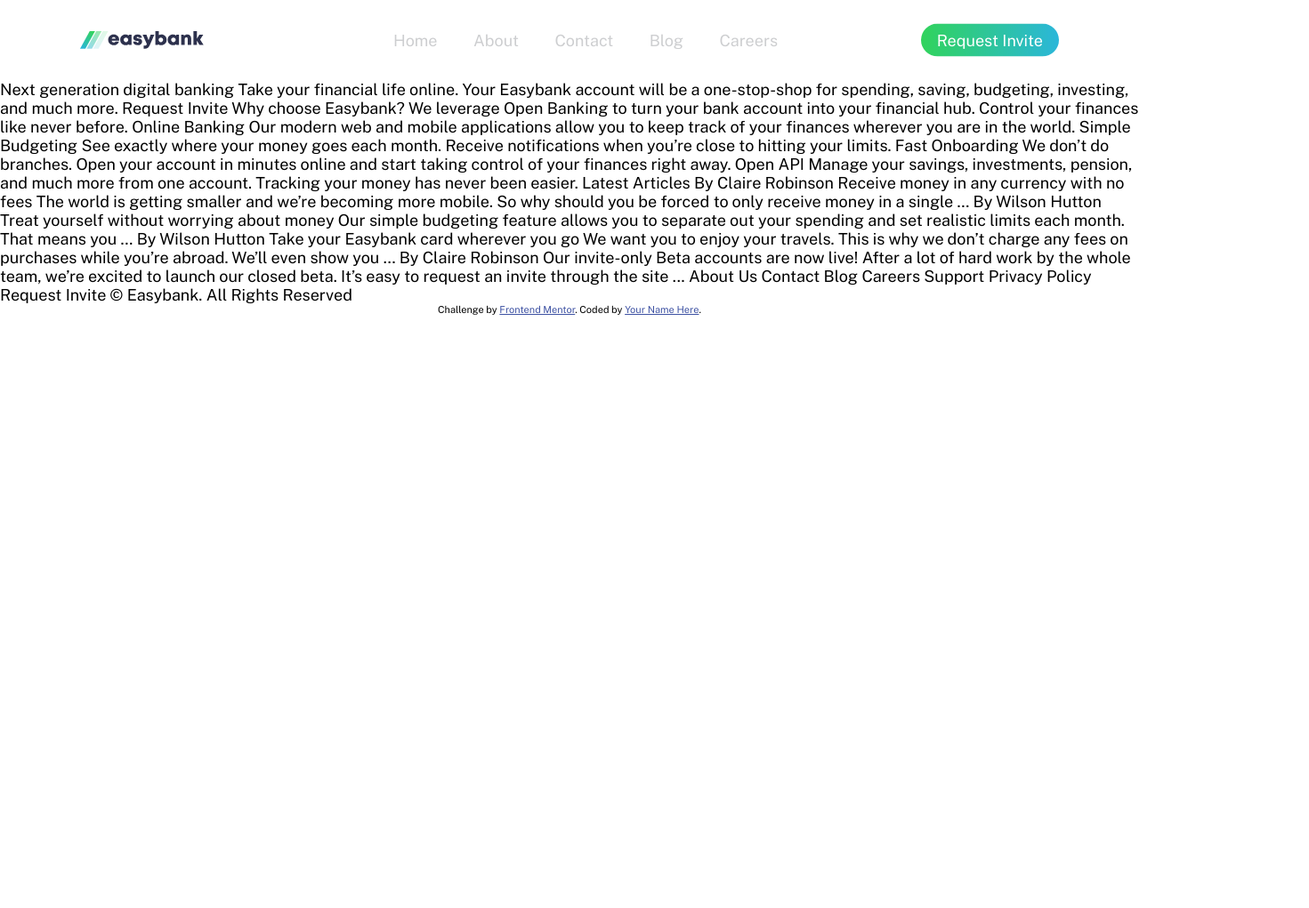
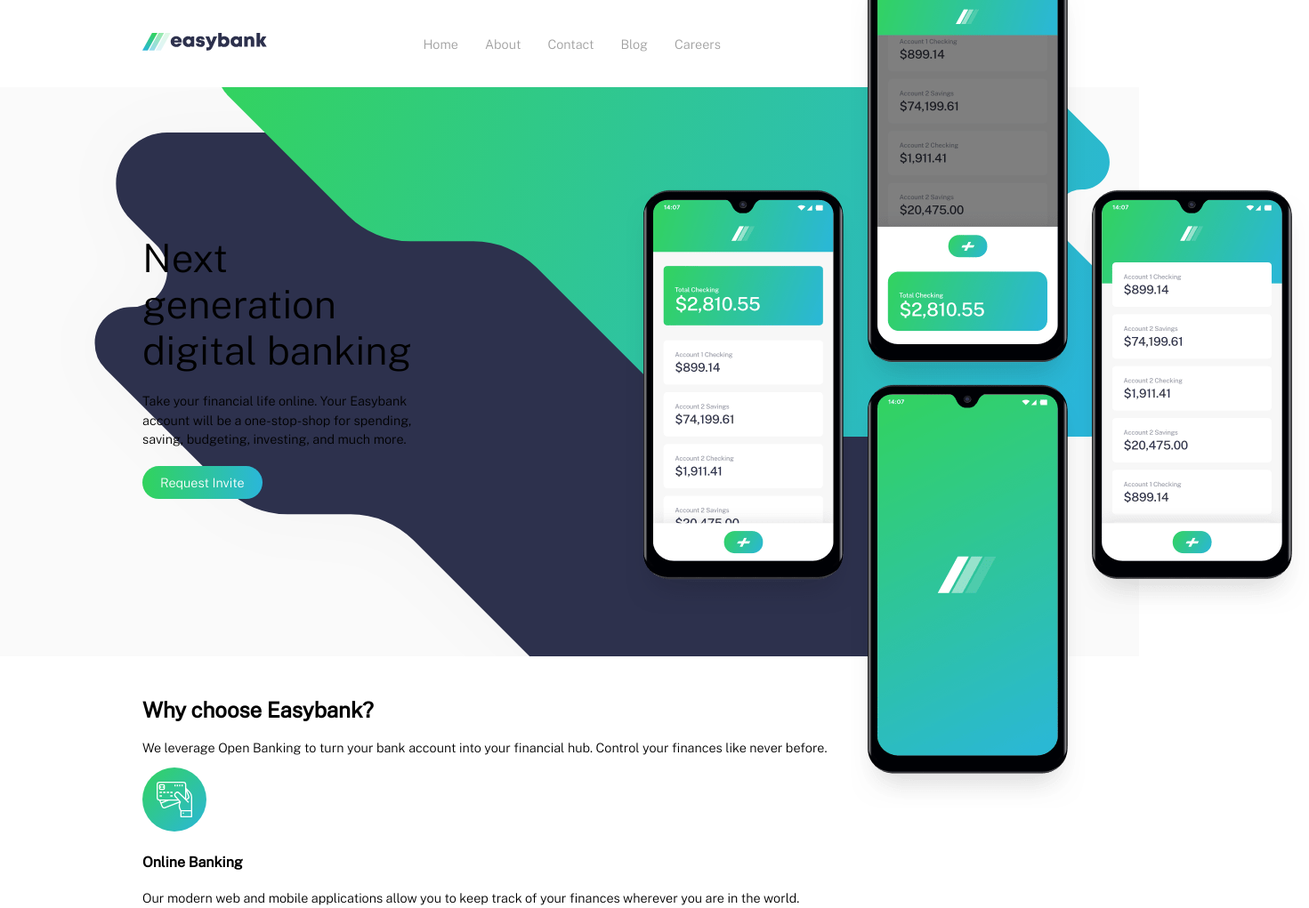
Before and after one commit to haroldseo/easybank-landing-page, a plain HTML site: page index.html in a window 1280 px wide. Shown: the top 1021 px of the page at 89% size, 1471 px wide, since content can reach past the window. Before the commit the page ends 800 px from the top, so only its background shows below. Drawn offline with nearby package versions, Linux system fonts and the light colour scheme.

Commit message:
finished html, working on css

```diff
--- a/css/styles.css
+++ b/css/styles.css
@@ -1,15 +1,110 @@
-@import url('https://fonts.googleapis.com/css?family=Public+Sans&display=swap');
+@import url('https://fonts.googleapis.com/css?family=Public+Sans:300,400&display=swap');
 
 body {
     margin: 0;
-    font-size: 18px;
     font-family: 'Public Sans', sans-serif;
     font-weight: 300;
 }
 
+p {
+    font-size: .9em;
+    /* line-height: 1.5em; */
+}
+
+ul {
+    list-style-type: none;
+    margin: 0;
+    padding: 0;
+}
+
+.container {
+    box-sizing: border-box;
+    padding: 1.6em 10em;
+    width: 100%;
+}
+
+.logo {
+    width: 140px;
+}
+
+.hide-desktop {
+    display: none;
+}
+
+header {
+    display: flex;
+    justify-content: space-between;
+    align-items: center;
+}
+
+.navbar {
+    display: flex;
+}
+
+    .navbar > li {
+        margin: 0 15px;
+    }
+
+    .navbar > li a {
+        text-decoration: none;
+        color: rgb(160, 160, 160);
+        font-size: .9em;
+    }
+
+.request-btn {
+    text-decoration: none;
+    color: rgb(255, 255, 255);
+    background-image: linear-gradient(to right, hsl(136, 65%, 51%), hsl(192, 70%, 51%));
+    padding: 10px 20px;
+    border-radius: 40px;
+    font-size: .9em;
+    display: inline-block;
+    margin: 5px 0;
+}
+
+.bg-container {
+    background-image: url("/images/bg-intro-desktop.svg");
+    background-color: rgb(250, 250, 250);
+    background-repeat: no-repeat;
+    background-position: 375% 65%;
+    height: 640px;
+    width: 100%;
+    position: relative;
+}
+
+.hero {
+    width: 50%;
+    padding-top: 0;
+    position: absolute;
+    top: 50%;
+    transform: translateY(-50%);
+}
+
+    .hero h1 {
+        font-size: 44px;
+        font-weight: 300;
+        margin: 20px 0;
+    }
+
+    .hero p {
+        line-height: 1.5em;
+    }
+
+.phones {
+    position: absolute;
+    top: -20%;
+    left: 55%;
+}
+/* body {
+    margin: 0;
+    font-size: 16px;
+    font-family: 'Public Sans', sans-serif;
+    font-weight: 300;
+} */
+
 /* Header */
 
-#header {
+/* #header {
     background-color: white;
     height: 5em;
     width: 100%;
@@ -51,10 +146,10 @@ body {
                     text-decoration: none;
                 }
 
-    #header button {
+    .inviteButton {
         background-image: linear-gradient(to right, hsl(136, 65%, 51%), hsl(192, 70%, 51%));
         color: white;
-        font-size: 18px;
+        font-size: 16px;
         font-family: 'Public Sans', sans-serif;
         font-weight: 300;
         top: 50%;
@@ -64,7 +159,7 @@ body {
         border-radius: 30px;
         transform: translateY(-50%);
         position: absolute;
-    }
+    } */
 
-.attribution { font-size: 11px; text-align: center; }
-.attribution a { color: hsl(228, 45%, 44%); }
+/* .attribution { font-size: 11px; text-align: center; }
+.attribution a { color: hsl(228, 45%, 44%); } */
--- a/index.html
+++ b/index.html
@@ -8,10 +8,16 @@
   <link rel="stylesheet" href="css/styles.css">
 </head>
 <body>
-  <header id="header">
-    <a href="#"><img src="images/logo.svg" class="logo" alt=""></a>
-    <nav class="navbar">
-      <ul>
+  <div class="container">
+    <header>
+      <a href="#"><img src="images/logo.svg" alt="logo" class="logo"></a>
+      <nav>
+        <a href="#" class="hide-desktop">
+          <img src="images/icon-hamburger.svg" alt="toggle menu" id="menu" class="menu">
+        </a>
+
+        <ul id="navbar" class="show-desktop hide-mobile navbar">
+          <li id="exit" class="exit-btn hide-desktop"><img src="images/icon-close.svg" alt="exit menu"></li>
           <li><a href="#">Home</a></li>
           <li><a href="#">About</a></li>
           <li><a href="#">Contact</a></li>
@@ -19,77 +25,101 @@
           <li><a href="#">Careers</a></li>
         </ul>
       </nav>
-    <button>Request Invite</button>
+      <a href="#" id="request" class="request-btn">Request Invite</a>
     </header>
-  <!-------------------------------------------->
+  </div>
 
-  Next generation digital banking
+  <div class="bg-container">
+    <img src="images/image-mockups.png" alt="phones" class="phones">
+    <div class="container hero">
+      <h1>Next generation digital banking</h1>
+      <p>Take your financial life online. Your Easybank account will be a one-stop-shop for spending, saving, budgeting, investing, and much more.</p>
+      <a href="#" id="request" class="request-btn">Request Invite</a>
+    </div>
+  </div>
 
-  Take your financial life online. Your Easybank account will be a one-stop-shop
-  for spending, saving, budgeting, investing, and much more.
+  <div class="gray-container">
+    <div class="container">
+      <h2>Why choose Easybank?</h2>
+      <p>We leverage Open Banking to turn your bank account into your financial hub. Control your finances like never before.</p>
+      <ul>
+        <li>
+          <img src="images/icon-online.svg" alt="">
+          <h4>Online Banking</h4>
+          <p>Our modern web and mobile applications allow you to keep track of your finances wherever you are in the world.</p>
+        </li>
+        <li>
+          <img src="images/icon-budgeting.svg" alt="">
+          <h4>Simple Budgeting</h4>
+          <p>See exactly where your money goes each month. Receive notifications when you’re close to hitting your limits.</p>
+        </li>
+        <li>
+          <img src="images/icon-onboarding.svg" alt="">
+          <h4>Fast Onboarding</h4>
+          <p>We don’t do branches. Open your account in minutes online and start taking control of your finances right away.</p>
+        </li>
+        <li>
+          <img src="images/icon-api.svg" alt="">
+          <h4>Open API</h4>
+          <p>Manage your savings, investments, pension, and much more from one account. Tracking your money has never been easier.</p>
+        </li>
+      </ul>
+    </div>
+  </div>
 
-  Request Invite
+  <div class="container">
+    <h2>Latest Articles</h2>
+    <article>
+      <img src="images/image-currency.jpg" alt="">
+      <h6>By Claire Robinson</h6>
+      <h4>Receive money in any currency with no fees</h4>
+      <p>The world is getting smaller and we’re becoming more mobile. So why should you be forced to only receive money in a single …</p>
+    </article>
+    <article>
+      <img src="images/image-restaurant.jpg" alt="">
+      <h6>By Wilson Hutton</h6>
+      <h4>Treat yourself without worrying about money</h4>
+      <p>Our simple budgeting feature allows you to separate out your spending and set realistic limits each month. That means you …</p>
+    </article>
+    <article>
+      <img src="images/image-plane.jpg" alt="">
+      <h6>By Wilson Hutton</h6>
+      <h4>Take your Easybank card wherever you go</h4>
+      <p>We want you to enjoy your travels. This is why we don’t charge any fees on purchases while you’re abroad. We’ll even show you …</p>
+    </article>
+    <article>
+      <img src="images/image-confetti.jpg" alt="">
+      <h6>By Claire Robinson</h6>
+      <h4>Our invite-only Beta accounts are now live!</h4>
+      <p>After a lot of hard work by the whole team, we’re excited to launch our closed beta. It’s easy to request an invite through the site …</p>
+    </article>
+  </div>
 
-  <!-------------------------------------------->
-
-  Why choose Easybank?
-
-  We leverage Open Banking to turn your bank account into your financial hub. Control
-  your finances like never before.
-
-  Online Banking
-  Our modern web and mobile applications allow you to keep track of your finances
-  wherever you are in the world.
-
-  Simple Budgeting
-  See exactly where your money goes each month. Receive notifications when you’re
-  close to hitting your limits.
-
-  Fast Onboarding
-  We don’t do branches. Open your account in minutes online and start taking control
-  of your finances right away.
-
-  Open API
-  Manage your savings, investments, pension, and much more from one account. Tracking
-  your money has never been easier.
-
-  <!-------------------------------------------->
-
-  Latest Articles
-
-  By Claire Robinson
-  Receive money in any currency with no fees
-  The world is getting smaller and we’re becoming more mobile. So why should you be
-  forced to only receive money in a single …
-
-  By Wilson Hutton
-  Treat yourself without worrying about money
-  Our simple budgeting feature allows you to separate out your spending and set
-  realistic limits each month. That means you …
-
-  By Wilson Hutton
-  Take your Easybank card wherever you go
-  We want you to enjoy your travels. This is why we don’t charge any fees on purchases
-  while you’re abroad. We’ll even show you …
-
-  By Claire Robinson
-  Our invite-only Beta accounts are now live!
-  After a lot of hard work by the whole team, we’re excited to launch our closed beta.
-  It’s easy to request an invite through the site ...
-
-  <!-------------------------------------------->
-
-  About Us
-  Contact
-  Blog
-  Careers
-  Support
-  Privacy Policy
-
-  Request Invite
-
-  © Easybank. All Rights Reserved
-
+  <div class="navy-container">
+    <div class="container">
+      <footer>
+        <a href="#"><img src="images/logo.svg" alt="logo" class="logo"></a>
+        <ul class="footer-icons">
+          <li><a href="#"><img src="images/icon-facebook.svg" alt=""></a></li>
+          <li><a href="#"><img src="images/icon-youtube.svg" alt=""></a></li>
+          <li><a href="#"><img src="images/icon-twitter.svg" alt=""></a></li>
+          <li><a href="#"><img src="images/icon-pinterest.svg" alt=""></a></li>
+          <li><a href="#"><img src="images/icon-instagram.svg" alt=""></a></li>
+        </ul>
+        <ul class="footer-links">
+          <li><a href="#">About Us</a></li>
+          <li><a href="#">Contact</a></li>
+          <li><a href="#">Blog</a></li>
+          <li><a href="#">Careers</a></li>
+          <li><a href="#">Support</a></li>
+          <li><a href="#">Privacy Policy</a></li>
+          <li><a href="#" id="request" class="request-btn">Request Invite</a></li>
+        </ul>
+        <p>© Easybank. All Rights Reserved</p>
+      </footer>
+    </div>
+  </div>
+  <!------------------------------------------------------------------------------->
   <div class="attribution">
     Challenge by <a href="https://www.frontendmentor.io?ref=challenge" target="_blank">Frontend Mentor</a>.
     Coded by <a href="#">Your Name Here</a>.
```
Lines whose indentation alone changed are shown as unchanged.
